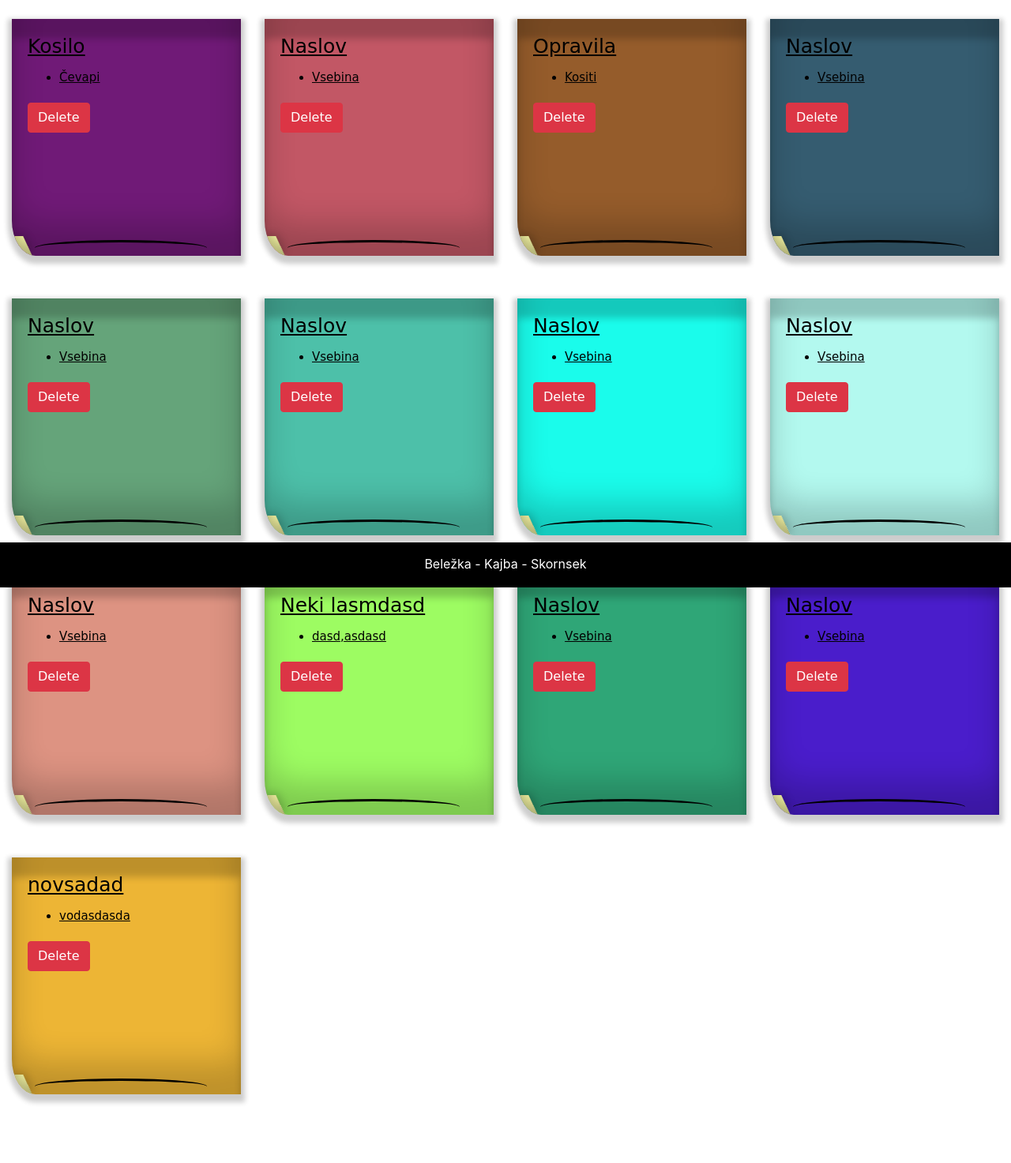
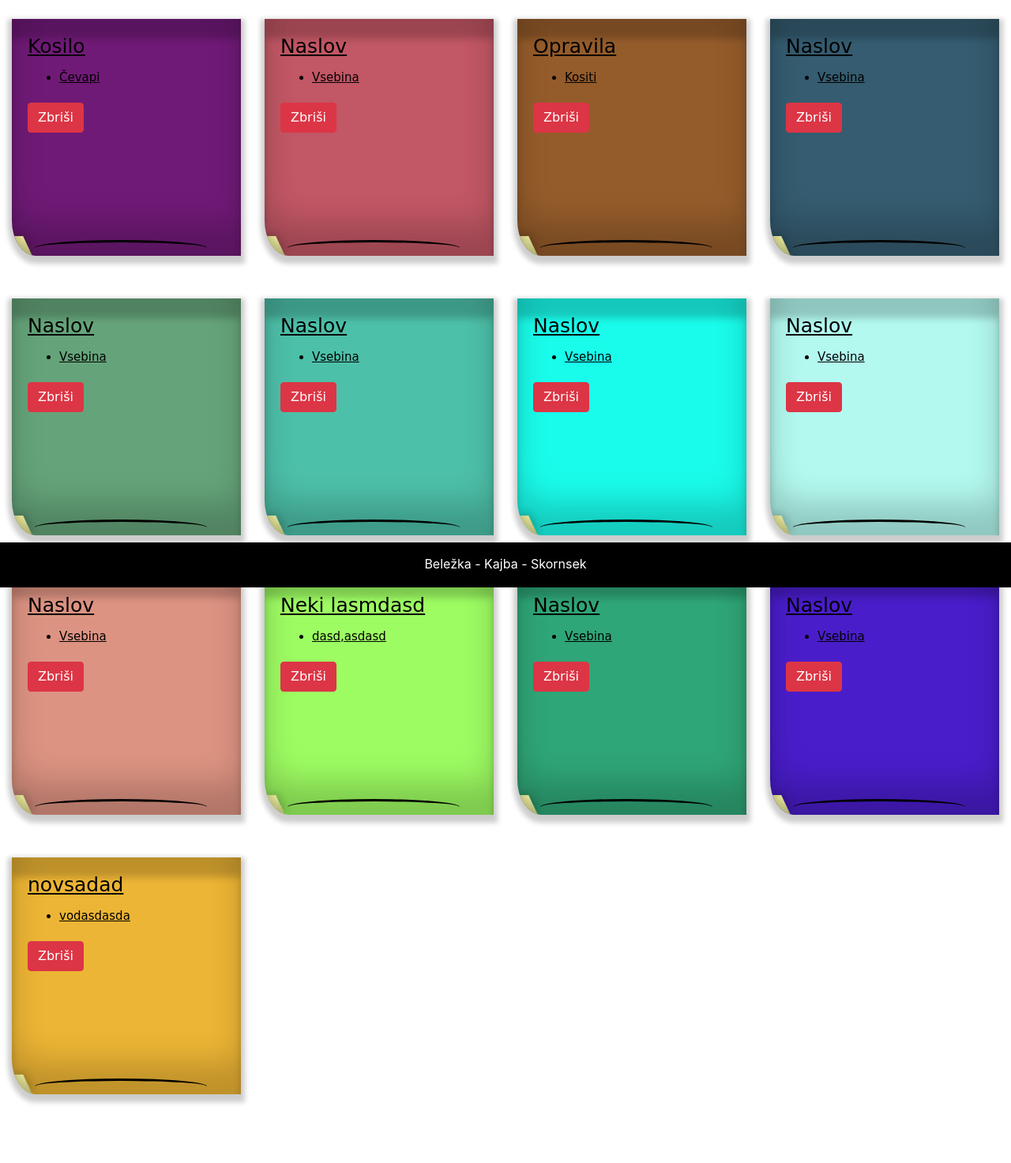
Before and after one commit to nacoraco/FastAPI, a FastAPI app: page /notes/ in a window 1280 px wide. Shown: the part 56-1529 px from the top of the page at 79% size. Run offline with FastAPI, Linux system fonts and the light colour scheme; data comes from the database, SQL or seed files in the repository; both versions use the stored data as it was after the commit; some libraries are stand-ins or nearby versions.

Commit message:
Add files via upload

```diff
--- a/main.py
+++ b/main.py
@@ -98,7 +98,8 @@ async def update_item(item_id: int, request: Request):
   return {"message": "Note updated successfully"}
 
 # Endpoint to delete a specific item by ID
-@app.delete("/notes/{item_id}")
+
+@app.delete("/delnotes/{item_id}")
 def delete_item(item_id: int):
     conn = get_db_conn()
     cursor = conn.cursor()
@@ -115,13 +116,3 @@ def delete_item(item_id: int):
     conn.close()
 
     return {"message": "Item deleted successfully"}
-
-
-@app.delete("/del/{item_id}", response_class=HTMLResponse)
-async def search_notes(item_id: int, request: Request):
-    conn = get_db_conn()
-    cursor = conn.cursor()
-    cursor.execute("DELETE * FROM notes WHERE id = ?", (item_id,))
-    notes = cursor.fetchall()
-    conn.close()
-    return templates.TemplateResponse("index.html", {"request": request, "notes": notes})
--- a/templates/index.html
+++ b/templates/index.html
@@ -109,15 +109,36 @@
             <ul>
                 <li>{{ note.text }}</li>
             </ul>
-                <form action="/del/{{ note.id }}" method="post">
-                    <input type="hidden" name="_method" value="DELETE">
-                    <button type="submit" class="btn btn-danger">Delete</button>
+            <form id="deleteForm_{{ note.id }}">
+                <button type="button" class="btn btn-danger" onclick="deleteNote('{{ note.id }}')">Zbriši</button>
             </form>
+
+            <script>
+                function deleteNote(noteId) {
+                    if (confirm("Ali ste prepričani, da želite izbrisati to beležko?")) {
+                        fetch(`/delnotes/${noteId}`, {
+                            method: 'DELETE'
+                        })
+                        .then(response => {
+                            if (!response.ok) {
+                                console.error('Error deleting note');
+                            } else {
+                                const noteElement = document.querySelector(`[data-note-id="${noteId}"]`);
+                                if (noteElement) {
+                                    noteElement.remove();
+                                }
+                            }
+                        })
+                        .catch(error => {
+                            console.error('Error deleting note:', error);
+                        });
+                    }
+                }
+            </script>
+
         </div>
     </div>
     {% endfor %}
-
-
 </div>
 
     <script src="https://code.jquery.com/jquery-3.5.1.slim.min.js"></script>
```
Also changed, not shown: FastAPI.db. Lines whose indentation alone changed are shown as unchanged.
